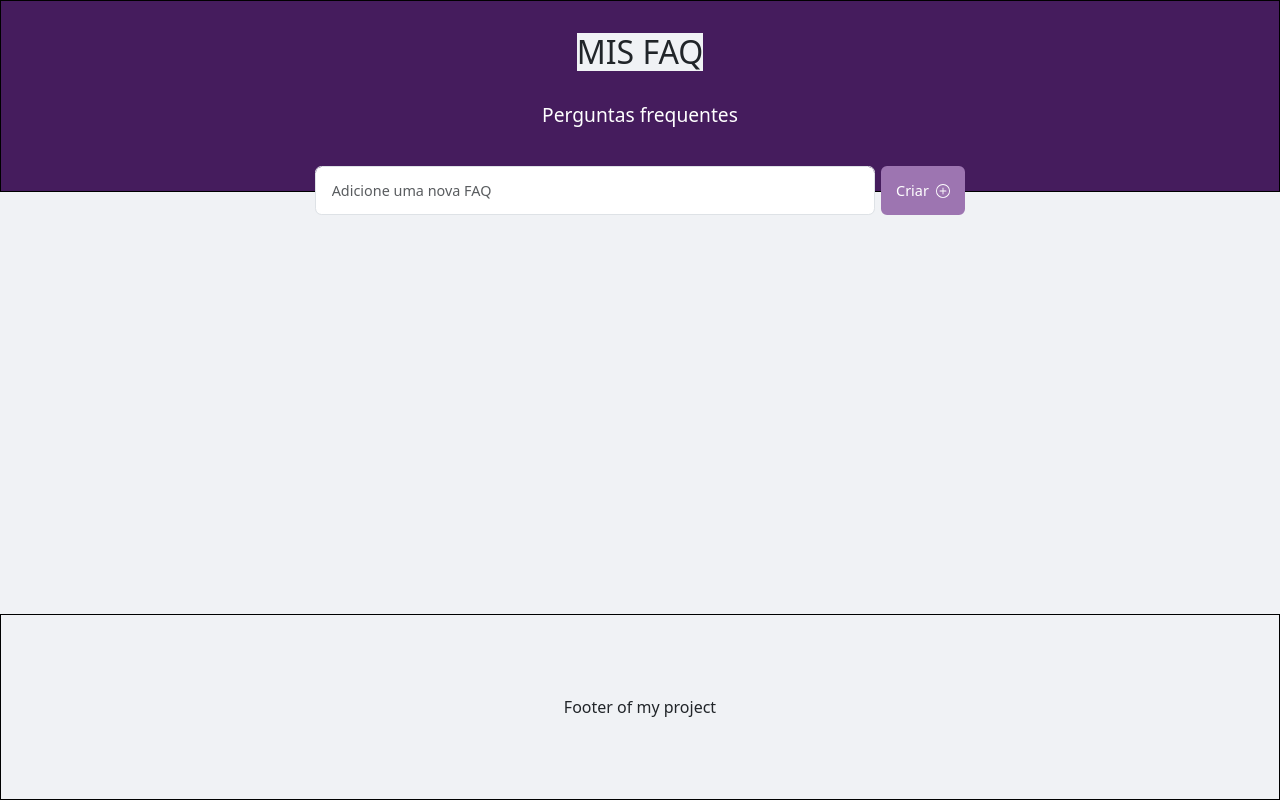
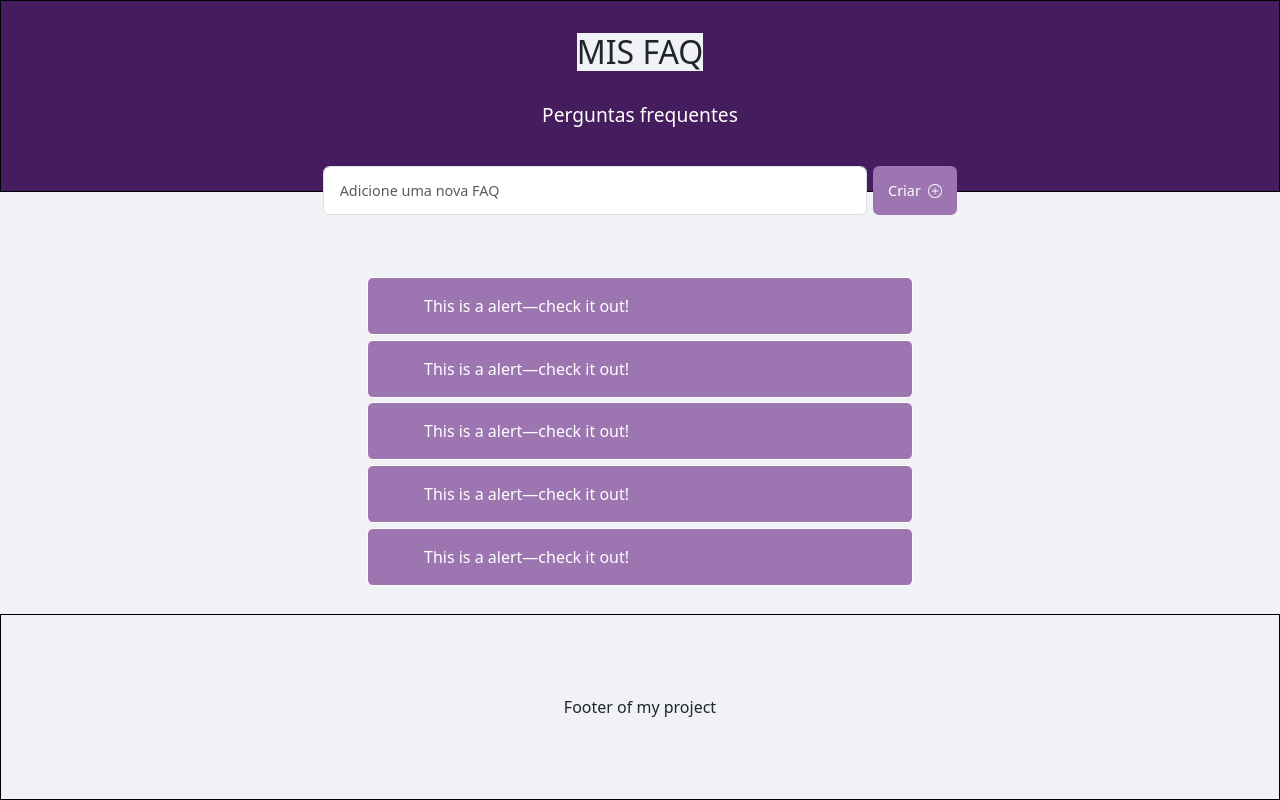
Before and after one commit to gabrielfreirebraz/faq-web, a React (Vite) app: page / in a window 1280 px wide. Built offline with nearby package versions, Linux system fonts and the light colour scheme.

Commit message:
feat: cards ok

```diff
--- a/package.json
+++ b/package.json
@@ -12,7 +12,6 @@
   "dependencies": {
     "bootstrap": "^5.3.1",
     "bootstrap-icons": "^1.10.5",
-    "bootstrap-react": "^0.5.0-alpha.14",
     "react": "^18.2.0",
     "react-dom": "^18.2.0"
   },
--- a/src/Components/Body.css.ts
+++ b/src/Components/Body.css.ts
@@ -1,6 +1,9 @@
 import styled from "styled-components";
 
 export const StylesBody = styled.div`
+  /* border: solid 1px #000; */
+  padding: 5rem 1rem;
+
   .col {
     /* border: solid 1px #000; */
   }
--- a/src/Components/Body.tsx
+++ b/src/Components/Body.tsx
@@ -3,6 +3,7 @@ import Row from 'react-bootstrap/Row';
 import Col from 'react-bootstrap/Col';
 
 import {StylesBody} from './Body.css';
+import { DivCard } from './Card';
 
 
 interface PropsBody {
@@ -18,11 +19,15 @@ export const DivBody = (props: PropsBody) => {
     <StylesBody>
       <Container>
         <Row>
-          <Col>
-
-            {/* <h2>Hello project</h2> */}
-
+          <Col md={3}></Col>
+          <Col md={6}>
+            <DivCard title=""></DivCard>
+            <DivCard title=""></DivCard>
+            <DivCard title=""></DivCard>
+            <DivCard title=""></DivCard>
+            <DivCard title=""></DivCard>
           </Col>
+          <Col md={3}></Col>
         </Row>
       </Container>
 
--- /dev/null
+++ b/src/Components/Card.css.ts
@@ -0,0 +1,7 @@
+import styled from "styled-components";
+
+export const StylesCard = styled.div`
+  .alert {
+    margin: 0.3rem auto;
+  }
+`;
--- /dev/null
+++ b/src/Components/Card.tsx
@@ -0,0 +1,22 @@
+import Alert from 'react-bootstrap/Alert';
+import {StylesCard} from './Card.css';
+
+interface PropsCard {
+  title: string
+}
+
+export const DivCard = (props: PropsCard) => {
+
+  console.log(props.title);
+
+  return (
+    <StylesCard>
+
+
+        <Alert key="1" variant="primary">
+          This is a alert—check it out!
+        </Alert>
+
+    </StylesCard>
+  );
+}
--- a/src/Components/Header.css.ts
+++ b/src/Components/Header.css.ts
@@ -34,7 +34,7 @@ export const StylesHeader = styled.div`
     border-radius: 0.4rem;
     padding: 0.8rem 1rem;
     font-size: 0.9rem;
-    width: 35rem;
+    width: 34rem;
   }
   .formHeader .formHeaderGroup {
     background: transparent;
@@ -60,6 +60,5 @@ export const StylesHeader = styled.div`
     color: var(--white);
     background: transparent;
     margin-top: -0.1rem;
-    /* margin-left: 0.4rem; */
   }
 `;
--- a/src/global.css
+++ b/src/global.css
@@ -6,7 +6,17 @@
   --secondary-3:#9D75B1;
   --white:#FFFFFF;
   --black:#000000;
+  --gray-light: #f0f2f5;
 }
+
+* {
+  margin: 0;
+  padding: 0;
+  box-sizing: border-box;
+  background: var(--gray-light);
+}
+
+/* Bootstrap */
 .btn-primary {
   background: var(--primary);
   border: solid var(--primary);
@@ -15,10 +25,9 @@
   background: var(--secondary-2);
   border: solid var(--secondary-2);
 }
-
-* {
-  margin: 0;
-  padding: 0;
-  box-sizing: border-box;
-  background: #f0f2f5;
+.alert-primary {
+  border-color: var(--white);
+  background: var(--secondary-3);
+  color:var(--white);
+  padding: 1rem 3.5rem;
 }
```
